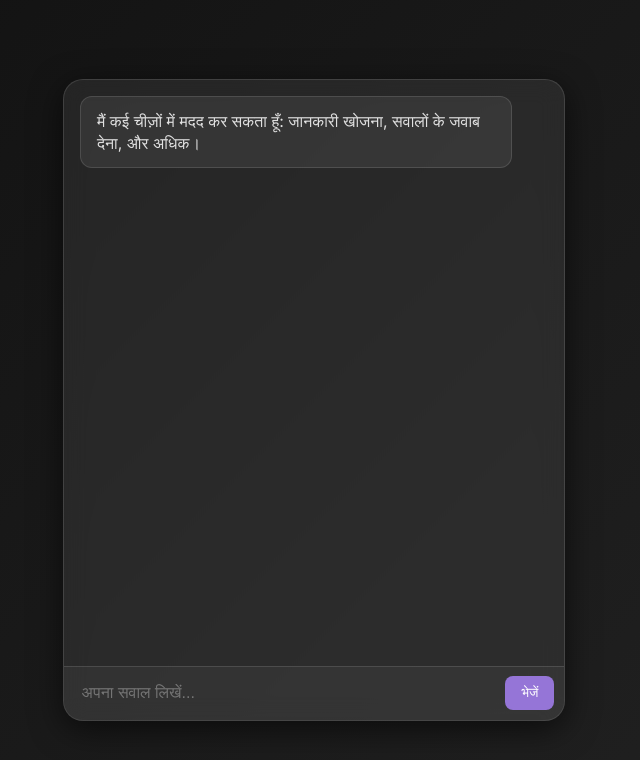
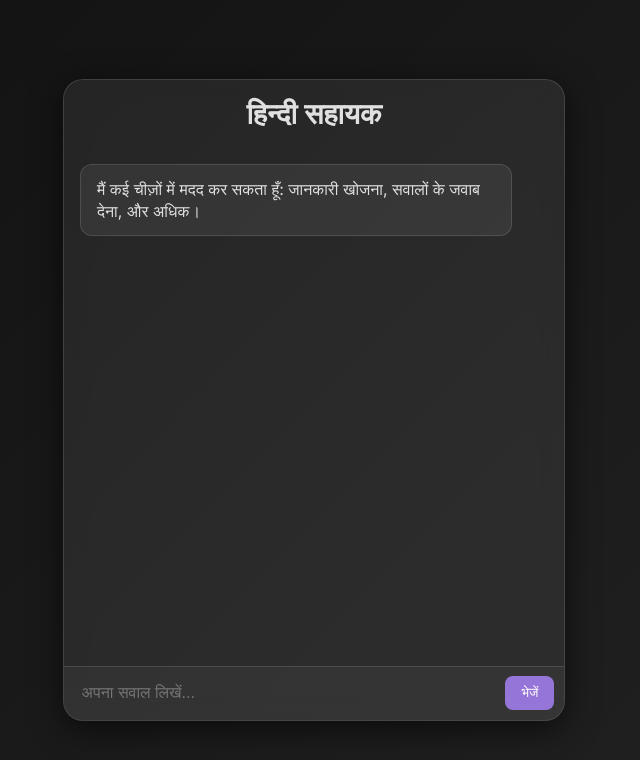
Before and after one commit to 23f2003556/Krishi-Mitra, a website: page index.html in a window 1280 px wide. Shown: the whole page, without its empty margins (326-966 px from the left). Drawn offline with Linux system fonts and the light colour scheme.

Commit message:
Fix blank page – proper HTML structure with title

```diff
--- a/index.html
+++ b/index.html
@@ -7,9 +7,13 @@
     <title>हिन्दी सहायक</title>
     <link href="https://fonts.googleapis.com/css2?family=Inter:wght@400;600&display=swap" rel="stylesheet" />
     <link rel="stylesheet" href="style.css" />
+    <style>
+        .title { text-align:center; font-size:1.8rem; margin:1rem 0; color: var(--text-light); }
+    </style>
 </head>
 <body>
     <div class="app">
+        <h2 class="title">हिन्दी सहायक</h2>
         <div class="chat-box" id="chatBox"></div>
         <div class="input-area" id="inputArea" hidden>
             <input type="text" id="userInput" placeholder="अपना सवाल लिखें..." autocomplete="off" />
```
